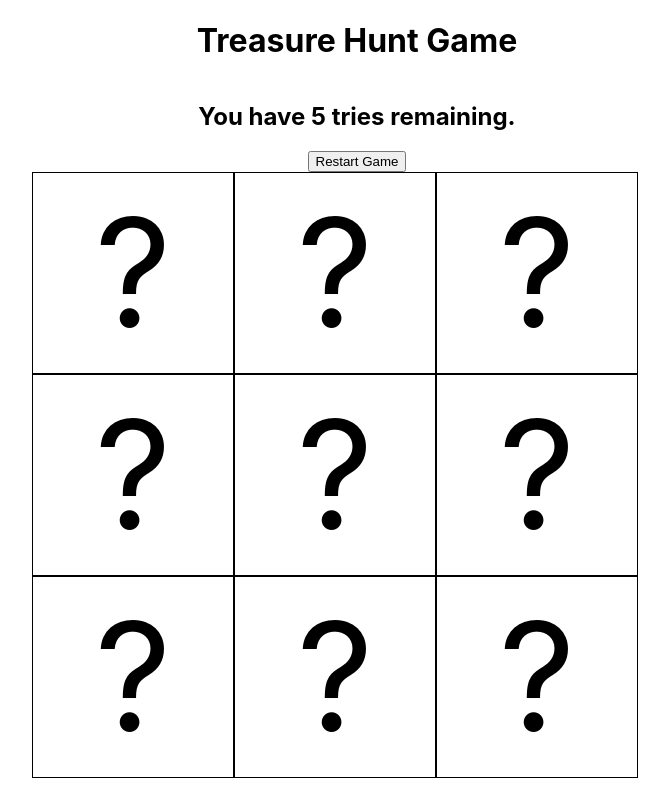
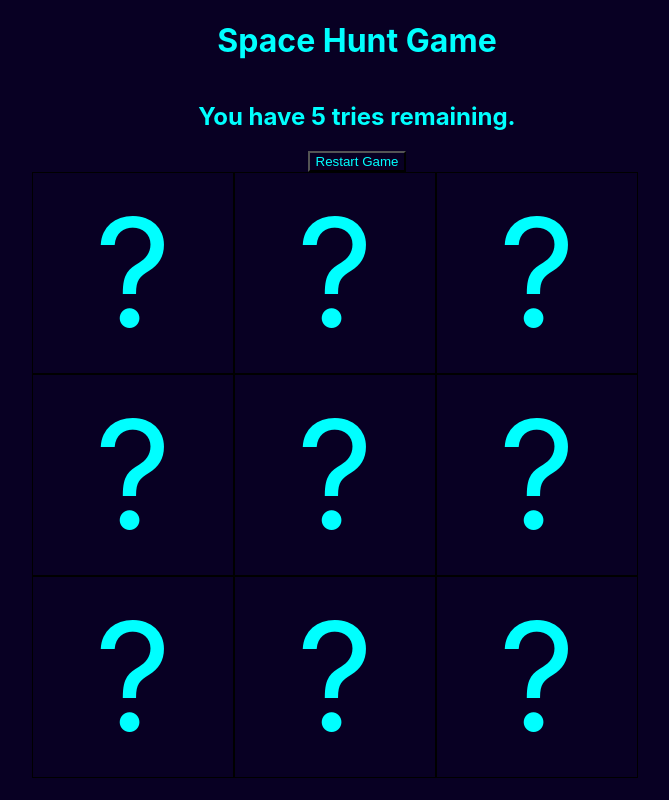
Before and after one commit to learn-academy-2023-alpha/treasure-hunt-csaument, a React (Create React App) app: page / in a window 1280 px wide. Shown: the whole page, without its empty margins (283-952 px from the left). Built offline with nearby package versions, Linux system fonts and the light colour scheme.

Commit message:
made it look better

```diff
--- a/src/App.css
+++ b/src/App.css
@@ -1,3 +1,8 @@
+* {
+      background-color: rgb(8, 0, 35);
+      color:aqua;
+}
+
 h1 {
   text-align: center;
 }
@@ -23,3 +28,8 @@ h1 {
   line-height: 200px;
   font-size: 150px;
 }
+
+.square:hover {
+      transition: 1500ms ease;
+      background-color: rgb(221, 0, 255);
+}
--- a/src/App.js
+++ b/src/App.js
@@ -37,13 +37,13 @@ const App = () => {
                               alert("You win!")
                               break
                         case 1:
-                              newChar = "🏴‍☠️"
+                              newChar = "☄️"
                               setActive(false)
                               alert("You lose!")
                               break
                         default:
                               setTries(tries - 1)
-                              newChar = "🌲"
+                              newChar = "🔭"
                   }
 
                   let tempBoard = [...board]
@@ -72,7 +72,7 @@ const App = () => {
   return (
     <>
       <div className="header">
-            <h1>Treasure Hunt Game</h1>
+            <h1>Space Hunt Game</h1>
             <h2>You have {tries} tries remaining.</h2>
             <button onClick={restartGame}>Restart Game</button>
       </div>
--- a/src/components/Square.js
+++ b/src/components/Square.js
@@ -3,7 +3,7 @@ import React from "react"
 const Square = ({show, index, processClick}) => {
   return (
     <>
-      <div className="square" onClick={() => processClick(index)}>
+      <div className="square" onClick={() => processClick(index)} >
             {show}
       </div>
     </>
```
